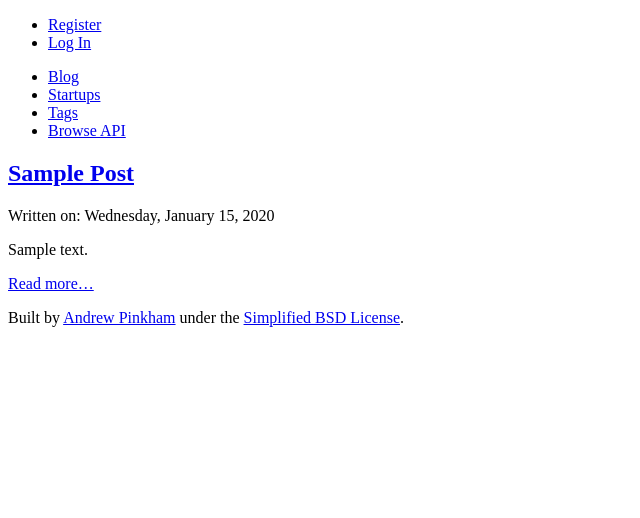
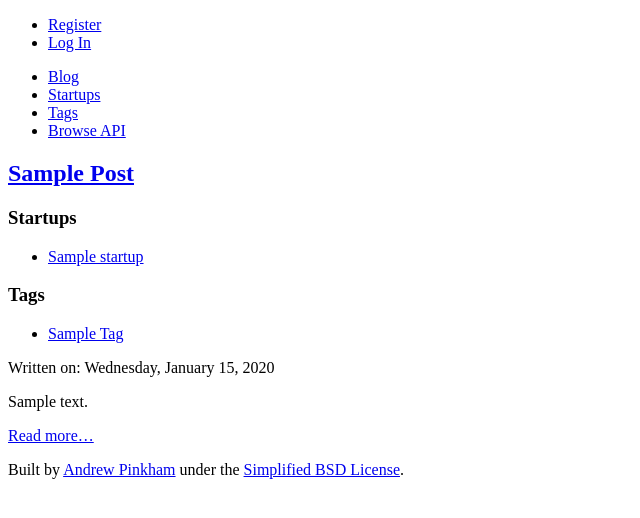
Before and after one commit to jambonrose/python-web-dev-22-3, a Django app: template src/templates/post/list.html in a window 1280 px wide. Shown: the top 518 px of the page, without its empty margins (0-640 px from the left). Run offline with Django 3.2, Linux system fonts and the light colour scheme; the template is opened without the code that fills it: most values are stand-ins (such as "Sample title", 1, 10 or a date in 2020).

Commit message:
4.02 Temporarily complicate Post list template

```diff
--- a/src/templates/post/list.html
+++ b/src/templates/post/list.html
@@ -19,6 +19,25 @@
           <a href="{{ post.get_absolute_url }}">
             {{ post.title|title }}</a>
         </h2>
+        <section>
+          <h3>Startup{{ post.startups.all|pluralize }}</h3>
+          <ul>
+            {% for startup in post.startups.all %}
+              <li><a href="{{ startup.get_absolute_url }}">
+                {{ startup.name }}
+              </a></li>
+            {% endfor %}
+          </ul>
+          <section>
+            <h3>Tag{{ post.tags.all|pluralize }}</h3>
+            <ul>
+              {% for tag in post.tags.all %}
+                <li><a href="{{ tag.get_absolute_url }}">
+                  {{ tag.name|title }}
+                </a></li>
+              {% endfor %}
+            </ul>
+        </section>
         <p>
           Written on:
           <time datetime="{{ post.pub_date|date:"Y-m-d" }}">
```
